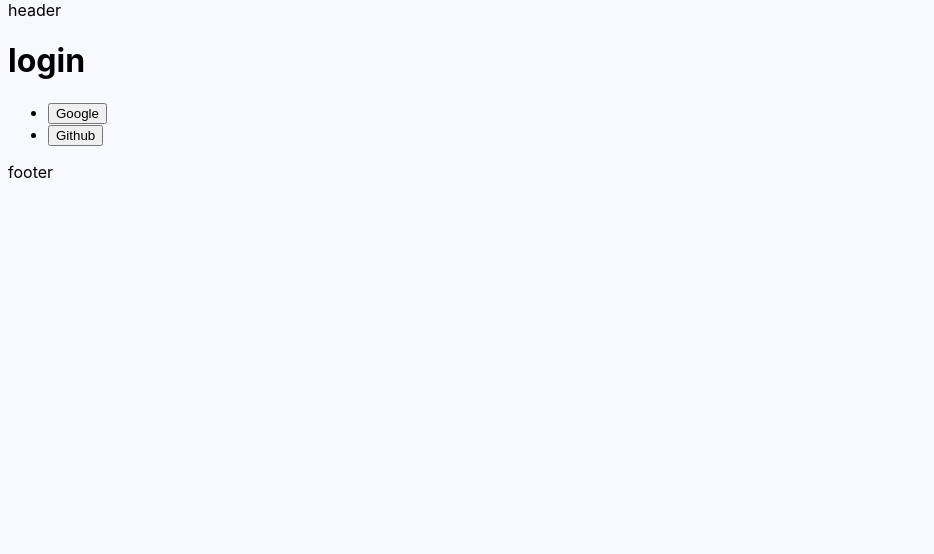
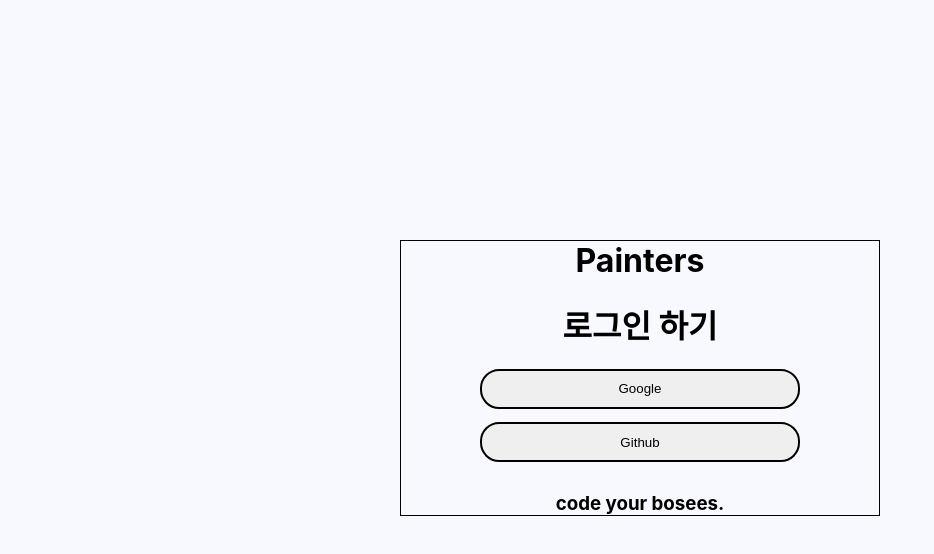
Before and after one commit to BOSEES/painters, a React (Create React App) app: page / in a window 1280 px wide. Shown: the top 554 px of the page, without its empty margins (0-934 px from the left). Built offline with nearby package versions, Linux system fonts and the light colour scheme; no server answers.

Commit message:
로그인 페이지 작성

```diff
--- a/src/components/login/login.jsx
+++ b/src/components/login/login.jsx
@@ -9,21 +9,23 @@
   }
 
   return(
-    <div className={styles.login}>
-      <div className={styles.header}>
-        header
-      </div>
-      <h1 className={styles.title}>login</h1>
-      <ul>
-        <li>
-          <button className={styles.googleBtn} onClick={onLogin}>Google</button>
-        </li>
-        <li>
-          <button className={styles.githubBtn} onClick={onLogin}>Github</button>
-        </li>
-      </ul>
-      <div className={styles.footer}>
-        footer
+    <div className={styles.home}>
+      <div className={styles.login}>
+        <h1 className={styles.header}>
+          Painters
+        </h1>
+        <h1 className={styles.title}>로그인 하기</h1>
+        <ul className={styles.ul}>
+          <li className={styles.btnlist}>
+            <button className={`${styles.btn} ${styles.google}`}  onClick={onLogin}>Google</button>
+          </li>
+          <li className={styles.btnlist}>
+            <button className={`${styles.btn} ${styles.github}`} onClick={onLogin}>Github</button>
+          </li>
+        </ul>
+        <h3 className={styles.footer}>
+          code your bosees.
+        </h3>
       </div>
     </div>
   )
--- a/src/components/login/login.module.css
+++ b/src/components/login/login.module.css
@@ -1,3 +1,50 @@
+@value makerWhite,makerYellow, makerRed, makerBlue, makerGreen from "../../common/colors.css";
+
+.home {
+  margin:15em;
+  display: flex;
+  justify-content: center;
+}
+
 .login {
+  width:30em;
+  border: 1px solid black;
+  text-align: center;
+}
 
+.header {
+  margin:0;
+  background-color: makerBlue;
 }
+
+.footer {
+  margin:0;
+  background-color: makerGreen;
+}
+
+.ul {
+  padding: 0;
+}
+
+.btn {
+  width: 20rem;
+  height: 3em;
+  border: 2px solid;
+  border-radius: 1.2rem;
+  background-color: makerWhite;
+  cursor: pointer;
+  margin-bottom: 1em;
+  outline: none;
+}
+
+.google {
+  border: 2px solid makerRed;
+}
+
+.github {
+  border: 2px solid makerYellow;
+}
+
+.btnlist {
+  list-style: none;
+}
--- a/src/components/side_bar_menu/side_bar_menu.jsx
+++ b/src/components/side_bar_menu/side_bar_menu.jsx
@@ -1,7 +1,7 @@
 import React from "react";
 import styles from "./side_bar_menu.module.css";
 
-const SideBarMenu = () => {
+const SideBarMenu = ({onLogout}) => {
   return(
     <div className={styles.sideBarMenu}>
         <img className={styles.image} src="/images/car.png" alt="profile image"/>
@@ -15,6 +15,7 @@
         <hr className={styles.colorBar2}/>
         <p>내 토큰 현황</p>
         <p>트랜잭션 리스트</p>
+        {onLogout && <button className={styles.logout} onClick={onLogout}>로그 아웃</button>}
       </div>
   )
 }
--- a/src/components/side_bar_menu/side_bar_menu.module.css
+++ b/src/components/side_bar_menu/side_bar_menu.module.css
@@ -29,3 +29,11 @@
   background-color: makerRed;
   height: 3px;
 }
+
+.logout {
+  font-size: 1em;
+  background-color: ghostwhite;
+  border:  none;
+  padding: 0;
+  cursor: pointer;
+}
```
Also changed, not shown: cardataform.js (deleted).
